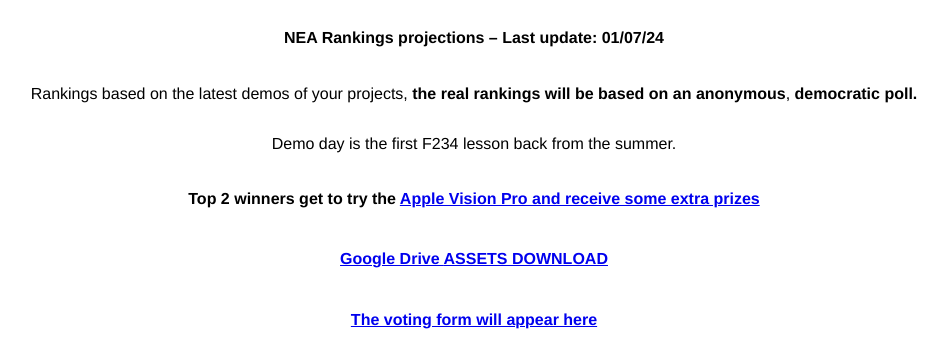
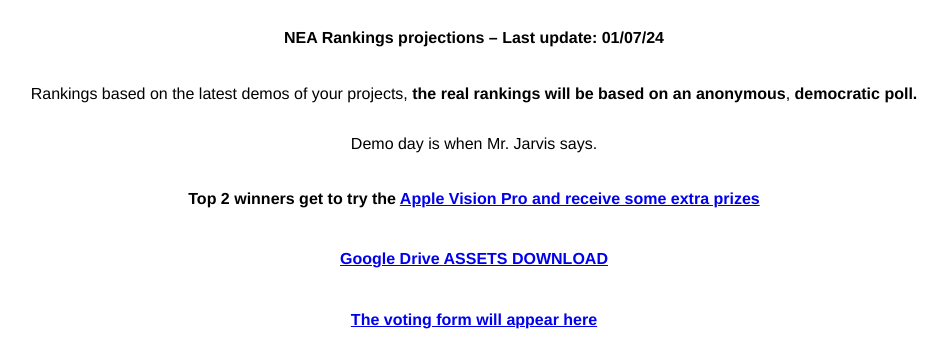
Before and after one commit to sambam60/nea-logos, a plain HTML site: page index.html in a window 1280 px wide. Shown: the top 363 px of the page, without its empty margins (166-1113 px from the left). Drawn offline with Linux system fonts and the light colour scheme.

Commit message:
Update index.html

```diff
--- a/index.html
+++ b/index.html
@@ -28,7 +28,7 @@
 <body>
     <h4>NEA Rankings projections – Last update: 01/07/24</h4>
     <p>Rankings based on the latest demos of your projects, <strong>the</strong> <strong>real rankings will be based on an anonymous</strong>, <strong>democratic poll.</strong></p>
-    <p>Demo day is the first F234 lesson back from the summer.</p>
+    <p>Demo day is when Mr. Jarvis says.</p>
     <h4>Top 2 winners get to try the <strong><a href="https://www.apple.com/apple-vision-pro/">Apple Vision Pro and receive some extra prizes</a></strong></h4>
     <h4><a href="https://drive.google.com/drive/folders/1UElbtEdgdjBKBfGBP_pGI475ESfhHy6F?usp=sharing">Google Drive <span style="text-decoration: underline;">ASSETS DOWNLOAD</span></a></h4>
     <h4><a href="https://www.youtube.com/watch?v=dQw4w9WgXcQ&pp=ygUJcmljayByb2xs">The voting form will appear here</a></h4>
@@ -54,10 +54,6 @@
             <img loading="lazy" class="alignnone size-medium wp-image-482" src="https://www.samsmithstudios.com/wp-content/uploads/2024/07/excaliburmapper-300x113.png" alt="" width="300" height="113">
         </li>
         <li>
-            <h4>Zach Linforth</h4>
-            <img loading="lazy" class="alignnone size-medium wp-image-486" src="https://www.samsmithstudios.com/wp-content/uploads/2024/07/zachess-300x30.png" alt="" width="300" height="30">
-        </li>
-        <li>
             <h4>Noah Winbolt</h4>
             <img loading="lazy" class="alignnone size-medium wp-image-503" src="https://www.samsmithstudios.com/wp-content/uploads/2024/07/racing-300x44.png" alt="" width="300" height="44">
         </li>
@@ -65,6 +61,10 @@
             <h4>Kaspar Minnis</h4>
             <img loading="lazy" class="alignnone size-medium wp-image-487" src="https://www.samsmithstudios.com/wp-content/uploads/2024/07/climbera-300x49.png" alt="" width="300" height="49">
         </li>
+        <li>
+            <h4>Zach Linforth</h4>
+            <img loading="lazy" class="alignnone size-medium wp-image-486" src="https://www.samsmithstudios.com/wp-content/uploads/2024/07/zachess-300x30.png" alt="" width="300" height="30">
+        </li>
     </ol>
 </body>
 </html>
```
